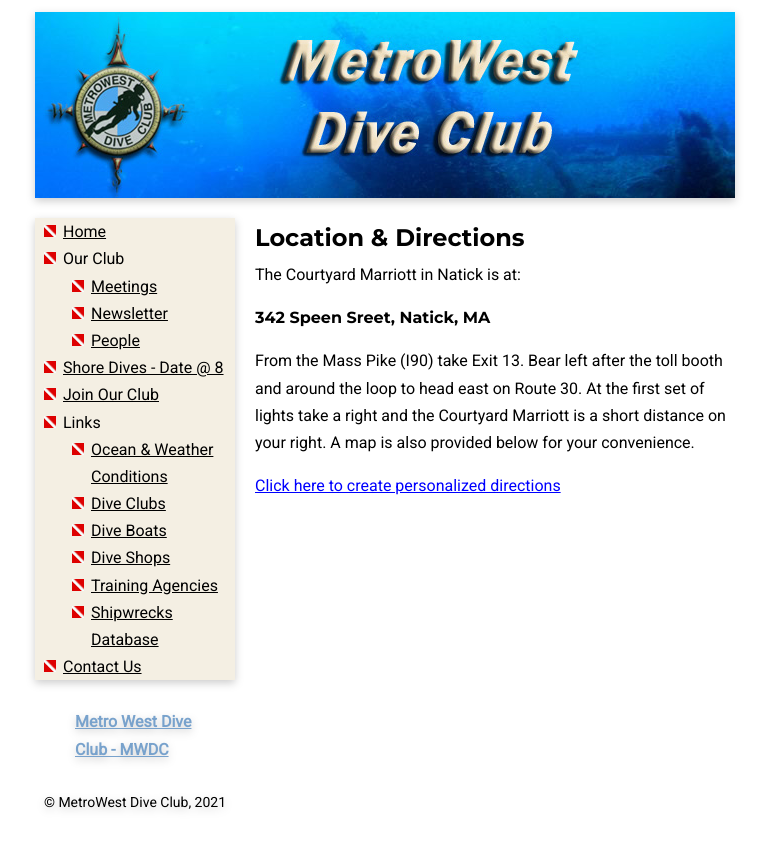
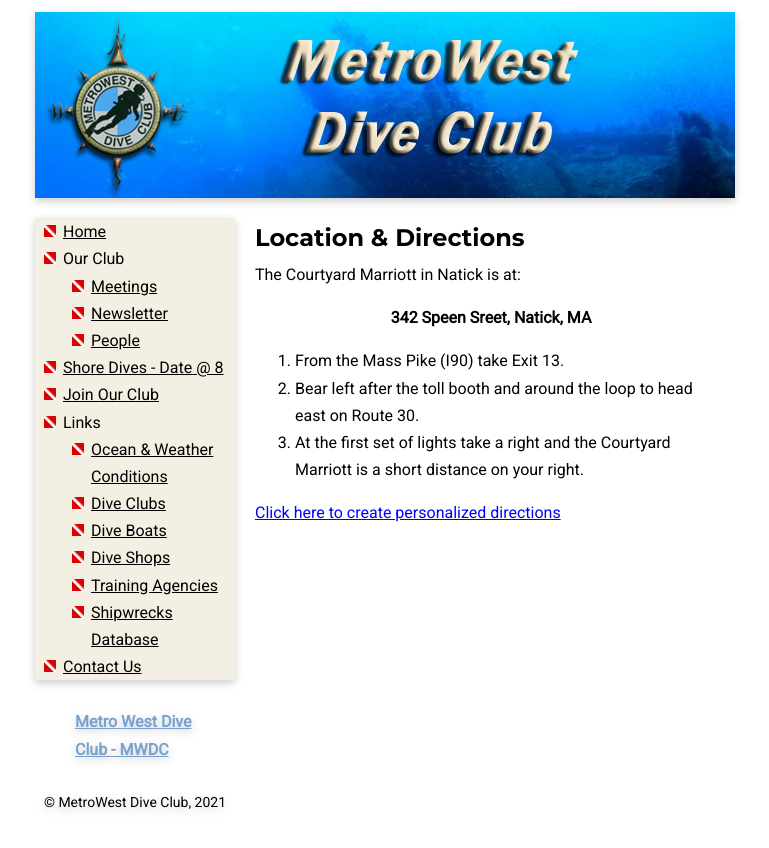
Before and after one commit to MetroWestDiveClub/mwdc, a Jekyll site: the page built from docs/location-directions.md, in a window 1280 px wide. Shown: the top 848 px of the page, without its empty margins (255-1024 px from the left). Built offline with Jekyll 4.4.1, drawn with Linux system fonts in a browser that asks for light colours.

Commit message:
Update location-directions.md

```diff
--- a/docs/location-directions.md
+++ b/docs/location-directions.md
@@ -7,13 +7,11 @@ title: Meetings
 
 The Courtyard Marriott in Natick is at:
 
-**342 Speen Sreet,
-Natick, MA**
+<p align=center><b>342 Speen Sreet, Natick, MA</b></p>
 
-From the Mass Pike (I90) take Exit 13.
-Bear left after the toll booth and around the loop to head east on Route 30.
-At the first set of lights take a right and the Courtyard Marriott is a short distance on your right.
-A map is also provided below for your convenience.
+1. From the Mass Pike (I90) take Exit 13.
+1. Bear left after the toll booth and around the loop to head east on Route 30.
+1. At the first set of lights take a right and the Courtyard Marriott is a short distance on your right.
 
 <!--
 <iframe width="450" height="338" frameborder="0" scrolling="no" marginheight="0" marginwidth="0"
```
